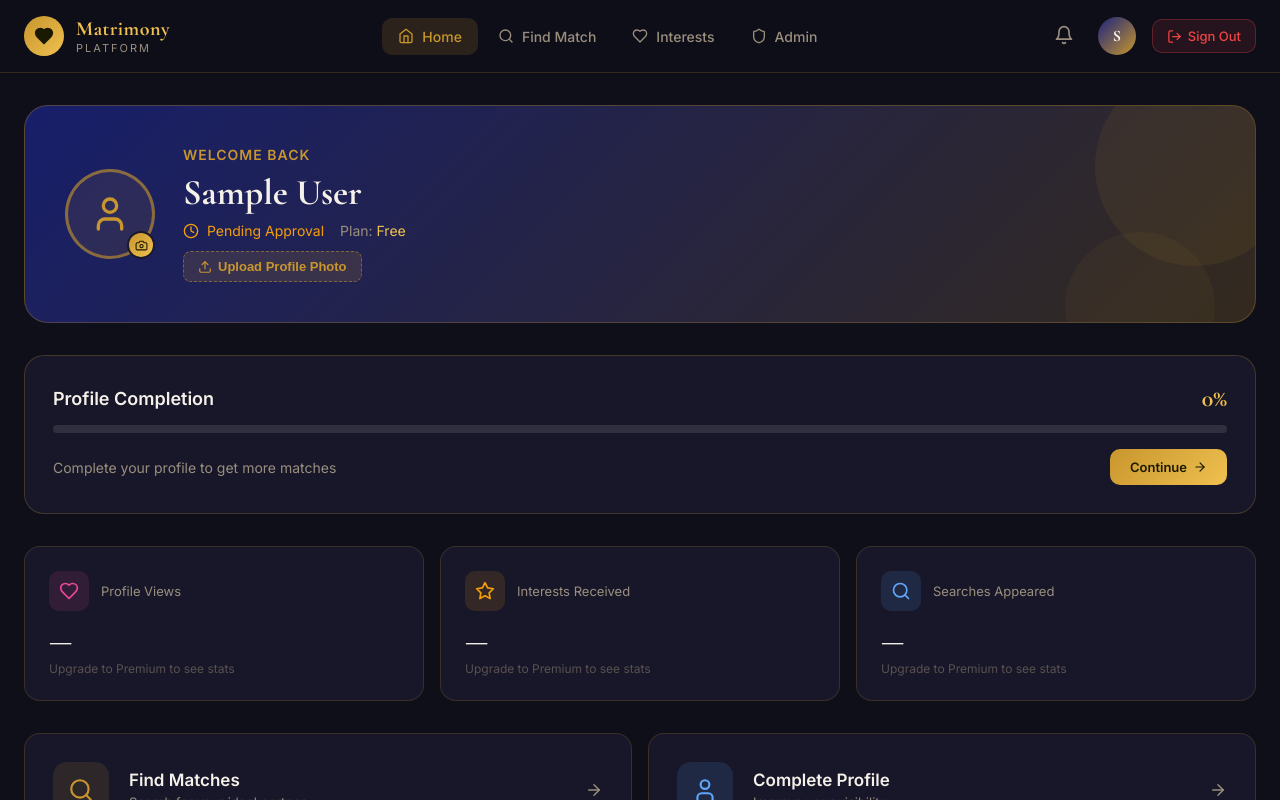
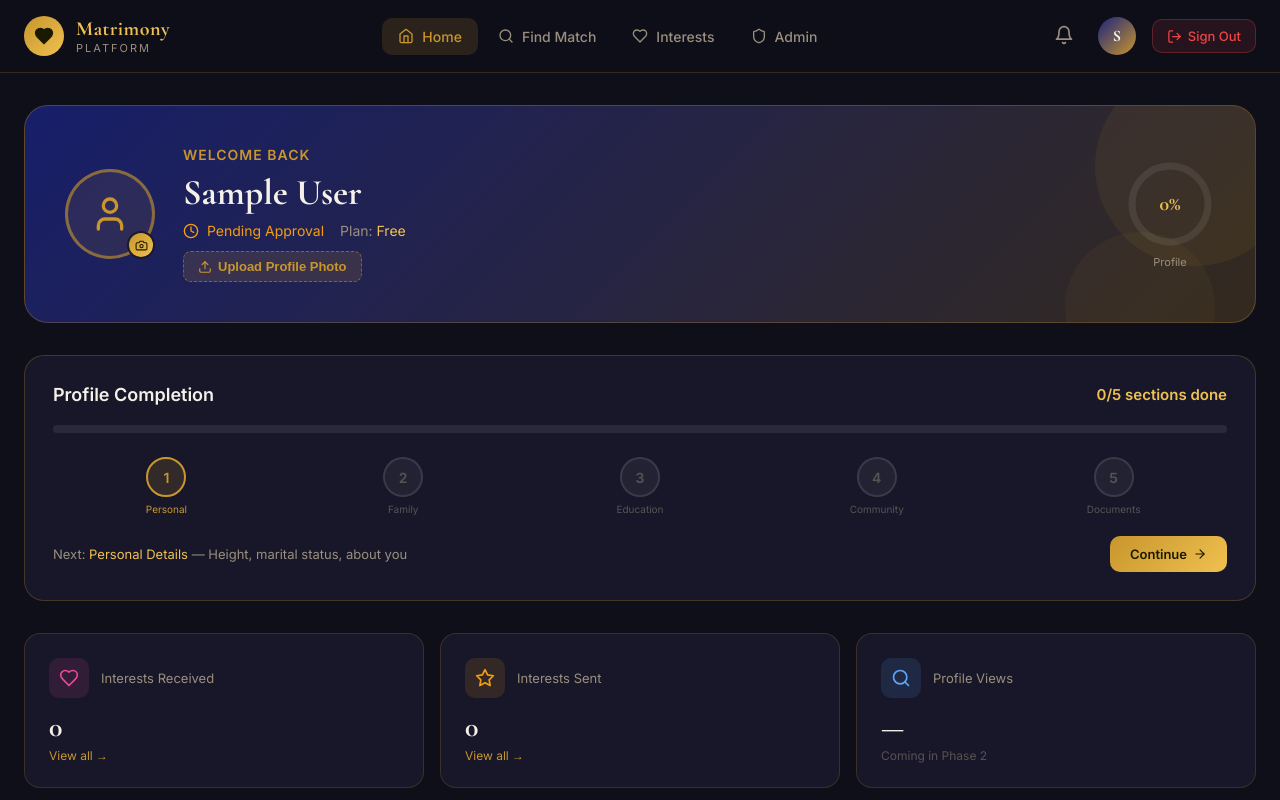
Before and after one commit to iamtejeswar/empmatrimony-frontend, a React (Vite) app: page /dashboard in a window 1280 px wide. Shown: the top 800 px of the page. Built offline with nearby package versions, Linux system fonts and the light colour scheme; no server answers; sample sign-in values are in the browser's storage.

Commit message:
dashboard page updated

```diff
--- a/src/pages/DashboardPage.jsx
+++ b/src/pages/DashboardPage.jsx
@@ -1,39 +1,60 @@
 // src/pages/DashboardPage.jsx
-import { useState, useRef } from 'react';
+import { useState, useRef, useEffect } from 'react';
 import { useSelector } from 'react-redux';
 import { Link } from 'react-router-dom';
 import { Search, User, CheckCircle, Clock, Heart, Star, ArrowRight, Camera, Upload } from 'lucide-react';
-import axios from 'axios';
+import api from '../services/api';
 import toast from 'react-hot-toast';
 
-const API_URL = import.meta.env.VITE_API_URL || 'https://empmatrimony-backend-production.up.railway.app/api/v1';
+const STEPS = [
+  { step: 1, label: 'Personal Details',   desc: 'Height, marital status, about you' },
+  { step: 2, label: 'Family Details',     desc: 'Family background and location' },
+  { step: 3, label: 'Education & Career', desc: 'Education and job details' },
+  { step: 4, label: 'Community',          desc: 'Religion, caste, horoscope' },
+  { step: 5, label: 'Documents',          desc: 'Profile photo and documents' },
+];
 
 export default function DashboardPage() {
   const { user } = useSelector((s) => s.auth);
-  const completionPercent = Math.round((user?.profileCompletionStep || 0) / 5 * 100);
   const [photoUrl, setPhotoUrl] = useState(null);
   const [uploading, setUploading] = useState(false);
+  const [interests, setInterests] = useState({ received: 0, sent: 0 });
   const fileInputRef = useRef();
+
+  const completionStep = user?.profileCompletionStep || 0;
+  const completionPercent = Math.round(completionStep / 5 * 100);
+  const completedSteps = STEPS.filter(s => s.step <= completionStep);
+  const pendingSteps = STEPS.filter(s => s.step > completionStep);
+
+  useEffect(() => {
+    // Load interest counts
+    Promise.all([
+      api.get('/interests/received?status=pending&limit=1'),
+      api.get('/interests/sent?status=all&limit=1'),
+    ]).then(([rec, sent]) => {
+      setInterests({ received: rec.data.total || 0, sent: sent.data.total || 0 });
+    }).catch(() => {});
+
+    // Load profile picture
+    api.get('/profile').then(({ data }) => {
+      const pic = data?.data?.profile?.personalDetails?.profilePictureUrl;
+      if (pic) setPhotoUrl(pic);
+    }).catch(() => {});
+  }, []);
 
   const handlePhotoUpload = async (e) => {
     const file = e.target.files[0];
     if (!file) return;
-
     const formData = new FormData();
     formData.append('file', file);
-
     setUploading(true);
     try {
-      const token = localStorage.getItem('accessToken');
-      const res = await axios.post(`${API_URL}/documents/profile-picture`, formData, {
-        headers: {
-          'Content-Type': 'multipart/form-data',
-          Authorization: `Bearer ${token}`,
-        },
+      const res = await api.post('/documents/profile-picture', formData, {
+        headers: { 'Content-Type': 'multipart/form-data' },
       });
       setPhotoUrl(res.data.data.url);
       toast.success('Profile photo uploaded!');
-    } catch (error) {
+    } catch {
       toast.error('Upload failed. Please try again.');
     } finally {
       setUploading(false);
@@ -41,17 +62,18 @@ export default function DashboardPage() {
   };
 
   const quickActions = [
-    { to: '/search', icon: Search, label: 'Find Matches', desc: 'Search for your ideal partner', color: '#c8962d' },
-    { to: '/profile/complete', icon: User, label: 'Complete Profile', desc: 'Improve your visibility', color: '#60a5fa' },
+    { to: '/search',    icon: Search, label: 'Find Matches',    desc: 'Search for your ideal partner', color: '#c8962d' },
+    { to: '/interests', icon: Heart,  label: 'My Interests',    desc: `${interests.received} pending requests`, color: '#ec4899' },
   ];
 
   return (
     <div style={{ fontFamily: 'Inter, sans-serif' }}>
+
       {/* Welcome Banner */}
       <div style={{
         background: 'linear-gradient(135deg, rgba(26,35,126,0.8) 0%, rgba(200,150,45,0.2) 100%)',
         border: '1px solid rgba(200,150,45,0.3)', borderRadius: 24,
-        padding: '40px 40px', marginBottom: 32, position: 'relative', overflow: 'hidden',
+        padding: '40px', marginBottom: 32, position: 'relative', overflow: 'hidden',
       }}>
         <div style={{ position: 'absolute', right: -40, top: -40, width: 200, height: 200, borderRadius: '50%', background: 'rgba(200,150,45,0.08)' }} />
         <div style={{ position: 'absolute', right: 40, bottom: -60, width: 150, height: 150, borderRadius: '50%', background: 'rgba(200,150,45,0.05)' }} />
@@ -66,10 +88,8 @@ export default function DashboardPage() {
             }}>
               {photoUrl
                 ? <img src={photoUrl} alt="Profile" style={{ width: '100%', height: '100%', objectFit: 'cover' }} />
-                : <User size={40} color="#c8962d" />
-              }
+                : <User size={40} color="#c8962d" />}
             </div>
-            {/* Upload Button */}
             <button
               onClick={() => fileInputRef.current.click()}
               disabled={uploading}
@@ -84,25 +104,19 @@ export default function DashboardPage() {
             >
               {uploading ? '...' : <Camera size={13} color="#1a1a00" />}
             </button>
-            <input
-              ref={fileInputRef}
-              type="file"
-              accept="image/*"
-              style={{ display: 'none' }}
-              onChange={handlePhotoUpload}
-            />
+            <input ref={fileInputRef} type="file" accept="image/*" style={{ display: 'none' }} onChange={handlePhotoUpload} />
           </div>
 
-          <div>
+          <div style={{ flex: 1 }}>
             <p style={{ color: '#c8962d', fontSize: 14, fontWeight: 600, textTransform: 'uppercase', letterSpacing: '1px', marginBottom: 8 }}>Welcome back</p>
             <h1 style={{ fontSize: 36, fontWeight: 700, color: '#f5f0e8', fontFamily: "'Cormorant Garamond', serif", marginBottom: 8 }}>
               {user?.firstName} {user?.lastName}
             </h1>
-            <div style={{ display: 'flex', alignItems: 'center', gap: 16, marginTop: 8 }}>
+            <div style={{ display: 'flex', alignItems: 'center', gap: 16, marginTop: 8, flexWrap: 'wrap' }}>
               <div style={{ display: 'flex', alignItems: 'center', gap: 8 }}>
                 {user?.accountStatus === 'active'
-                  ? <><CheckCircle size={16} color="#22c55e" /> <span style={{ color: '#22c55e', fontSize: 14 }}>Account Active</span></>
-                  : <><Clock size={16} color="#f59e0b" /> <span style={{ color: '#f59e0b', fontSize: 14 }}>Pending Approval</span></>}
+                  ? <><CheckCircle size={16} color="#22c55e" /><span style={{ color: '#22c55e', fontSize: 14 }}>Account Active</span></>
+                  : <><Clock size={16} color="#f59e0b" /><span style={{ color: '#f59e0b', fontSize: 14 }}>Pending Approval</span></>}
               </div>
               <div style={{ color: '#9a8f7e', fontSize: 14 }}>
                 Plan: <span style={{ color: '#f0c050', textTransform: 'capitalize' }}>{user?.subscriptionPlan || 'Free'}</span>
@@ -122,39 +136,112 @@ export default function DashboardPage() {
               </button>
             )}
           </div>
+
+          {/* Completion Ring */}
+          <div style={{ flexShrink: 0, textAlign: 'center' }}>
+            <div style={{ position: 'relative', width: 90, height: 90 }}>
+              <svg width="90" height="90" style={{ transform: 'rotate(-90deg)' }}>
+                <circle cx="45" cy="45" r="38" fill="none" stroke="rgba(255,255,255,0.08)" strokeWidth="7" />
+                <circle cx="45" cy="45" r="38" fill="none"
+                  stroke={completionPercent === 100 ? '#22c55e' : '#c8962d'}
+                  strokeWidth="7"
+                  strokeDasharray={`${2 * Math.PI * 38}`}
+                  strokeDashoffset={`${2 * Math.PI * 38 * (1 - completionPercent / 100)}`}
+                  strokeLinecap="round"
+                  style={{ transition: 'stroke-dashoffset 0.8s ease' }}
+                />
+              </svg>
+              <div style={{ position: 'absolute', inset: 0, display: 'flex', flexDirection: 'column', alignItems: 'center', justifyContent: 'center' }}>
+                <span style={{ fontSize: 20, fontWeight: 700, color: completionPercent === 100 ? '#22c55e' : '#f0c050', fontFamily: "'Cormorant Garamond', serif" }}>{completionPercent}%</span>
+              </div>
+            </div>
+            <p style={{ color: '#9a8f7e', fontSize: 11, marginTop: 6, fontFamily: 'Inter, sans-serif' }}>Profile</p>
+          </div>
         </div>
       </div>
 
-      {/* Profile Completion */}
-      {!user?.isProfileComplete && (
+      {/* Profile Completion Steps */}
       <div style={{ background: 'rgba(26,26,46,0.8)', border: '1px solid rgba(200,150,45,0.25)', borderRadius: 20, padding: 28, marginBottom: 32 }}>
-          <div style={{ display: 'flex', justifyContent: 'space-between', alignItems: 'center', marginBottom: 12 }}>
+        <div style={{ display: 'flex', justifyContent: 'space-between', alignItems: 'center', marginBottom: 20 }}>
           <h3 style={{ color: '#f5f0e8', fontSize: 18, fontWeight: 700 }}>Profile Completion</h3>
-            <span style={{ color: '#f0c050', fontSize: 24, fontWeight: 700, fontFamily: "'Cormorant Garamond', serif" }}>{completionPercent}%</span>
+          <span style={{ color: completionPercent === 100 ? '#22c55e' : '#f0c050', fontSize: 15, fontWeight: 700 }}>
+            {completionStep}/5 sections done
+          </span>
         </div>
-          <div style={{ height: 8, background: 'rgba(255,255,255,0.1)', borderRadius: 10, overflow: 'hidden', marginBottom: 16 }}>
-            <div style={{ height: '100%', width: `${completionPercent}%`, background: 'linear-gradient(90deg, #c8962d, #f0c050)', borderRadius: 10, transition: 'width 0.5s' }} />
+
+        {/* Progress Bar */}
+        <div style={{ height: 8, background: 'rgba(255,255,255,0.08)', borderRadius: 10, overflow: 'hidden', marginBottom: 24 }}>
+          <div style={{
+            height: '100%', width: `${completionPercent}%`,
+            background: completionPercent === 100
+              ? 'linear-gradient(90deg, #22c55e, #4ade80)'
+              : 'linear-gradient(90deg, #c8962d, #f0c050)',
+            borderRadius: 10, transition: 'width 0.8s ease',
+          }} />
         </div>
+
+        {/* Steps Grid */}
+        <div style={{ display: 'grid', gridTemplateColumns: 'repeat(5, 1fr)', gap: 10, marginBottom: 20 }}>
+          {STEPS.map(({ step, label }) => {
+            const done = step <= completionStep;
+            const current = step === completionStep + 1;
+            return (
+              <div key={step} style={{
+                display: 'flex', flexDirection: 'column', alignItems: 'center', gap: 6,
+              }}>
+                <div style={{
+                  width: 40, height: 40, borderRadius: '50%',
+                  background: done ? 'rgba(34,197,94,0.15)' : current ? 'rgba(200,150,45,0.15)' : 'rgba(255,255,255,0.05)',
+                  border: done ? '2px solid #22c55e' : current ? '2px solid #c8962d' : '2px solid rgba(255,255,255,0.1)',
+                  display: 'flex', alignItems: 'center', justifyContent: 'center',
+                  fontSize: 14, fontWeight: 700,
+                  color: done ? '#22c55e' : current ? '#c8962d' : '#555',
+                }}>
+                  {done ? '✓' : step}
+                </div>
+                <span style={{ fontSize: 10, color: done ? '#22c55e' : current ? '#c8962d' : '#555', textAlign: 'center', lineHeight: 1.3 }}>
+                  {label.split(' ')[0]}
+                </span>
+              </div>
+            );
+          })}
+        </div>
+
+        {/* Next Step CTA */}
+        {completionPercent < 100 ? (
           <div style={{ display: 'flex', justifyContent: 'space-between', alignItems: 'center' }}>
-            <p style={{ color: '#9a8f7e', fontSize: 14 }}>Complete your profile to get more matches</p>
+            <div>
+              <p style={{ color: '#9a8f7e', fontSize: 13 }}>
+                Next: <span style={{ color: '#f0c050' }}>{STEPS[completionStep]?.label}</span>
+                {' — '}{STEPS[completionStep]?.desc}
+              </p>
+            </div>
             <Link to="/profile/complete" style={{
-              display: 'flex', alignItems: 'center', gap: 6, background: 'linear-gradient(135deg,#c8962d,#f0c050)',
-              color: '#1a1a00', padding: '10px 20px', borderRadius: 10, fontSize: 13, fontWeight: 700, textDecoration: 'none',
+              display: 'flex', alignItems: 'center', gap: 6,
+              background: 'linear-gradient(135deg,#c8962d,#f0c050)',
+              color: '#1a1a00', padding: '10px 20px', borderRadius: 10,
+              fontSize: 13, fontWeight: 700, textDecoration: 'none',
             }}>
               Continue <ArrowRight size={14} />
             </Link>
           </div>
+        ) : (
+          <div style={{ display: 'flex', alignItems: 'center', gap: 10 }}>
+            <CheckCircle size={20} color="#22c55e" />
+            <span style={{ color: '#22c55e', fontWeight: 600 }}>Profile 100% complete! You're getting more visibility.</span>
           </div>
         )}
+      </div>
 
       {/* Stats Cards */}
       <div style={{ display: 'grid', gridTemplateColumns: 'repeat(3, 1fr)', gap: 16, marginBottom: 32 }}>
         {[
-          { icon: Heart, label: 'Profile Views', value: '—', color: '#ec4899' },
-          { icon: Star, label: 'Interests Received', value: '—', color: '#f59e0b' },
-          { icon: Search, label: 'Searches Appeared', value: '—', color: '#60a5fa' },
-        ].map(({ icon: Icon, label, value, color }) => (
-          <div key={label} style={{ background: 'rgba(26,26,46,0.8)', border: '1px solid rgba(200,150,45,0.2)', borderRadius: 16, padding: 24 }}>
+          { icon: Heart,  label: 'Interests Received', value: interests.received, color: '#ec4899', to: '/interests' },
+          { icon: Star,   label: 'Interests Sent',     value: interests.sent,     color: '#f59e0b', to: '/interests' },
+          { icon: Search, label: 'Profile Views',      value: '—',                color: '#60a5fa', to: null },
+        ].map(({ icon: Icon, label, value, color, to }) => (
+          <Link key={label} to={to || '#'} style={{ textDecoration: 'none' }}>
+            <div style={{ background: 'rgba(26,26,46,0.8)', border: '1px solid rgba(200,150,45,0.2)', borderRadius: 16, padding: 24, cursor: to ? 'pointer' : 'default' }}>
               <div style={{ display: 'flex', alignItems: 'center', gap: 12, marginBottom: 12 }}>
                 <div style={{ width: 40, height: 40, borderRadius: 10, background: `${color}20`, display: 'flex', alignItems: 'center', justifyContent: 'center' }}>
                   <Icon size={20} color={color} />
@@ -162,8 +249,11 @@ export default function DashboardPage() {
                 <span style={{ color: '#9a8f7e', fontSize: 13 }}>{label}</span>
               </div>
               <p style={{ color: '#f5f0e8', fontSize: 28, fontWeight: 700, fontFamily: "'Cormorant Garamond', serif" }}>{value}</p>
-            <p style={{ color: '#5a5050', fontSize: 12, marginTop: 4 }}>Upgrade to Premium to see stats</p>
+              {to
+                ? <p style={{ color: '#c8962d', fontSize: 12, marginTop: 4 }}>View all →</p>
+                : <p style={{ color: '#5a5050', fontSize: 12, marginTop: 4 }}>Coming in Phase 2</p>}
             </div>
+          </Link>
         ))}
       </div>
 
```
Lines whose indentation alone changed are shown as unchanged.
